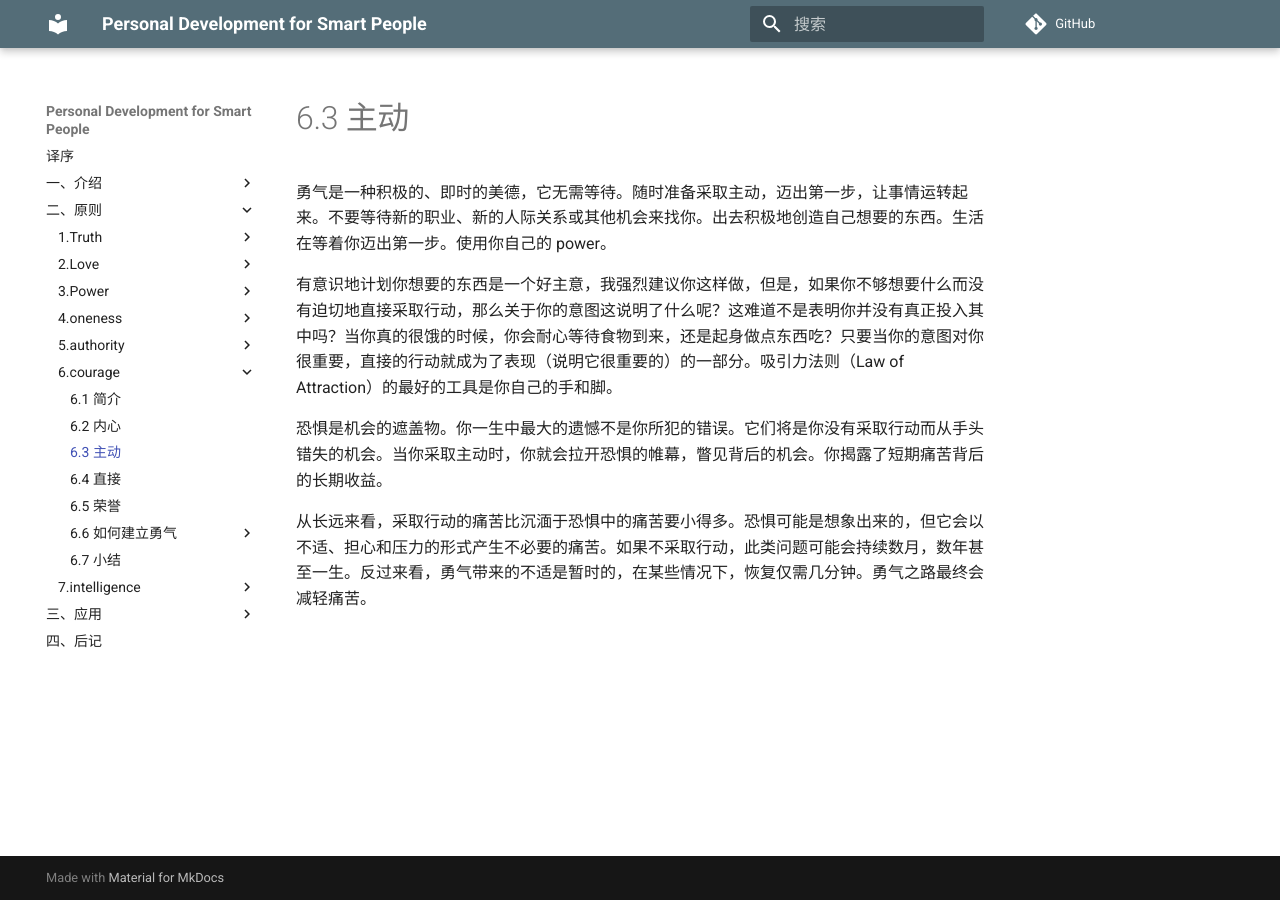
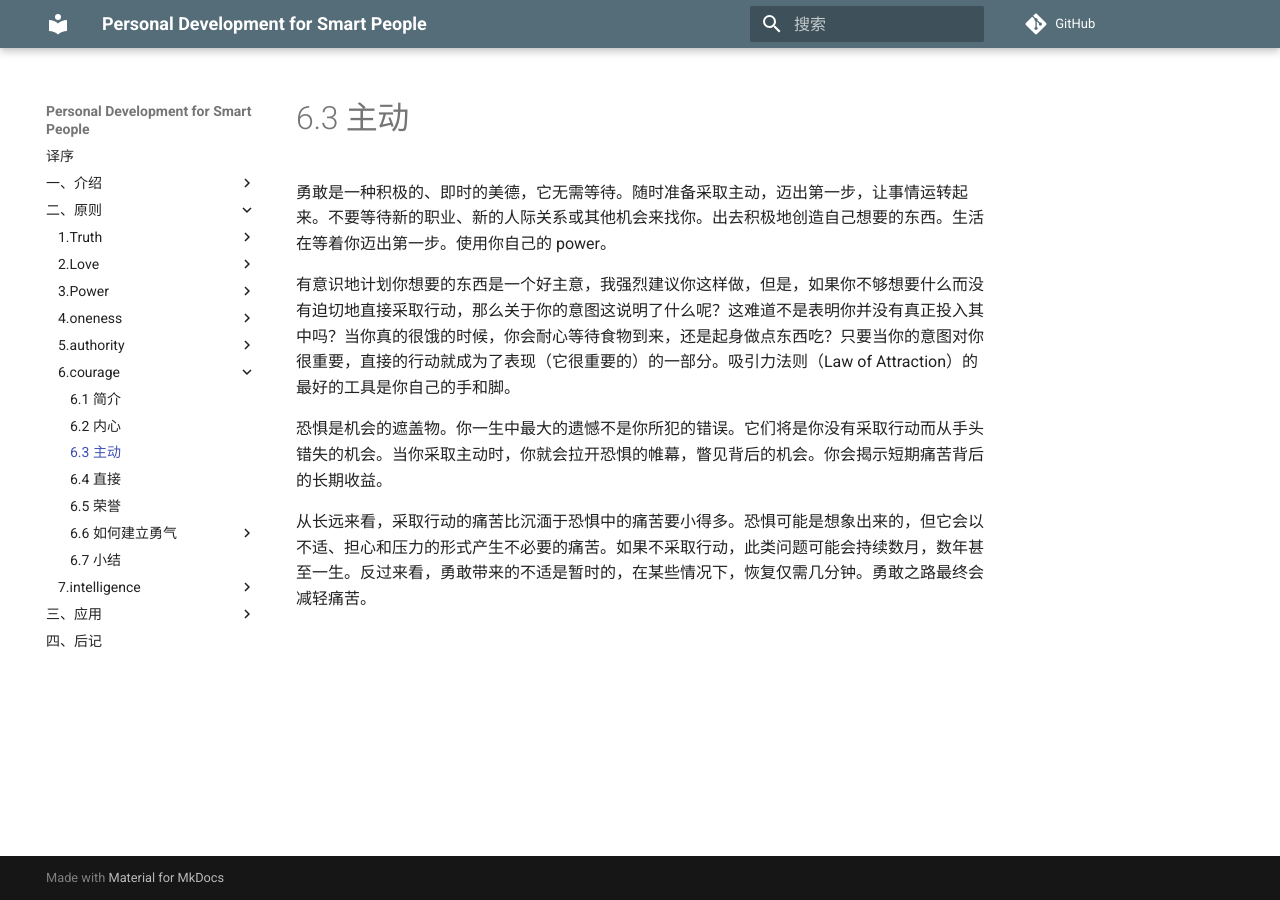
Before and after one commit to wtsnwei/pdsp, an MkDocs documentation site: the page built from docs/2.Principles/06.courage/02.initiative.md, in a window 1280 px wide. Built offline with MkDocs 1.6.1 and Material for MkDocs 9.7.7, drawn with Linux system fonts in a browser that asks for light colours; comment, search, counter and statistics services are not loaded.

Commit message:
修正语句

```diff
--- a/docs/2.Principles/06.courage/02.initiative.md
+++ b/docs/2.Principles/06.courage/02.initiative.md
@@ -3,10 +3,10 @@ title:    Initiative
 date:     2021-03-10
 ---
 
-勇气是一种积极的、即时的美德，它无需等待。随时准备采取主动，迈出第一步，让事情运转起来。不要等待新的职业、新的人际关系或其他机会来找你。出去积极地创造自己想要的东西。生活在等着你迈出第一步。使用你自己的 power。
+勇敢是一种积极的、即时的美德，它无需等待。随时准备采取主动，迈出第一步，让事情运转起来。不要等待新的职业、新的人际关系或其他机会来找你。出去积极地创造自己想要的东西。生活在等着你迈出第一步。使用你自己的 power。
 
-有意识地计划你想要的东西是一个好主意，我强烈建议你这样做，但是，如果你不够想要什么而没有迫切地直接采取行动，那么关于你的意图这说明了什么呢？这难道不是表明你并没有真正投入其中吗？当你真的很饿的时候，你会耐心等待食物到来，还是起身做点东西吃？只要当你的意图对你很重要，直接的行动就成为了表现（说明它很重要的）的一部分。吸引力法则（Law of Attraction）的最好的工具是你自己的手和脚。
+有意识地计划你想要的东西是一个好主意，我强烈建议你这样做，但是，如果你不够想要什么而没有迫切地直接采取行动，那么关于你的意图这说明了什么呢？这难道不是表明你并没有真正投入其中吗？当你真的很饿的时候，你会耐心等待食物到来，还是起身做点东西吃？只要当你的意图对你很重要，直接的行动就成为了表现（它很重要的）的一部分。吸引力法则（Law of Attraction）的最好的工具是你自己的手和脚。
 
-恐惧是机会的遮盖物。你一生中最大的遗憾不是你所犯的错误。它们将是你没有采取行动而从手头错失的机会。当你采取主动时，你就会拉开恐惧的帷幕，瞥见背后的机会。你揭露了短期痛苦背后的长期收益。
+恐惧是机会的遮盖物。你一生中最大的遗憾不是你所犯的错误。它们将是你没有采取行动而从手头错失的机会。当你采取主动时，你就会拉开恐惧的帷幕，瞥见背后的机会。你会揭示短期痛苦背后的长期收益。
 
-从长远来看，采取行动的痛苦比沉湎于恐惧中的痛苦要小得多。恐惧可能是想象出来的，但它会以不适、担心和压力的形式产生不必要的痛苦。如果不采取行动，此类问题可能会持续数月，数年甚至一生。反过来看，勇气带来的不适是暂时的，在某些情况下，恢复仅需几分钟。勇气之路最终会减轻痛苦。
+从长远来看，采取行动的痛苦比沉湎于恐惧中的痛苦要小得多。恐惧可能是想象出来的，但它会以不适、担心和压力的形式产生不必要的痛苦。如果不采取行动，此类问题可能会持续数月，数年甚至一生。反过来看，勇敢带来的不适是暂时的，在某些情况下，恢复仅需几分钟。勇敢之路最终会减轻痛苦。
```
